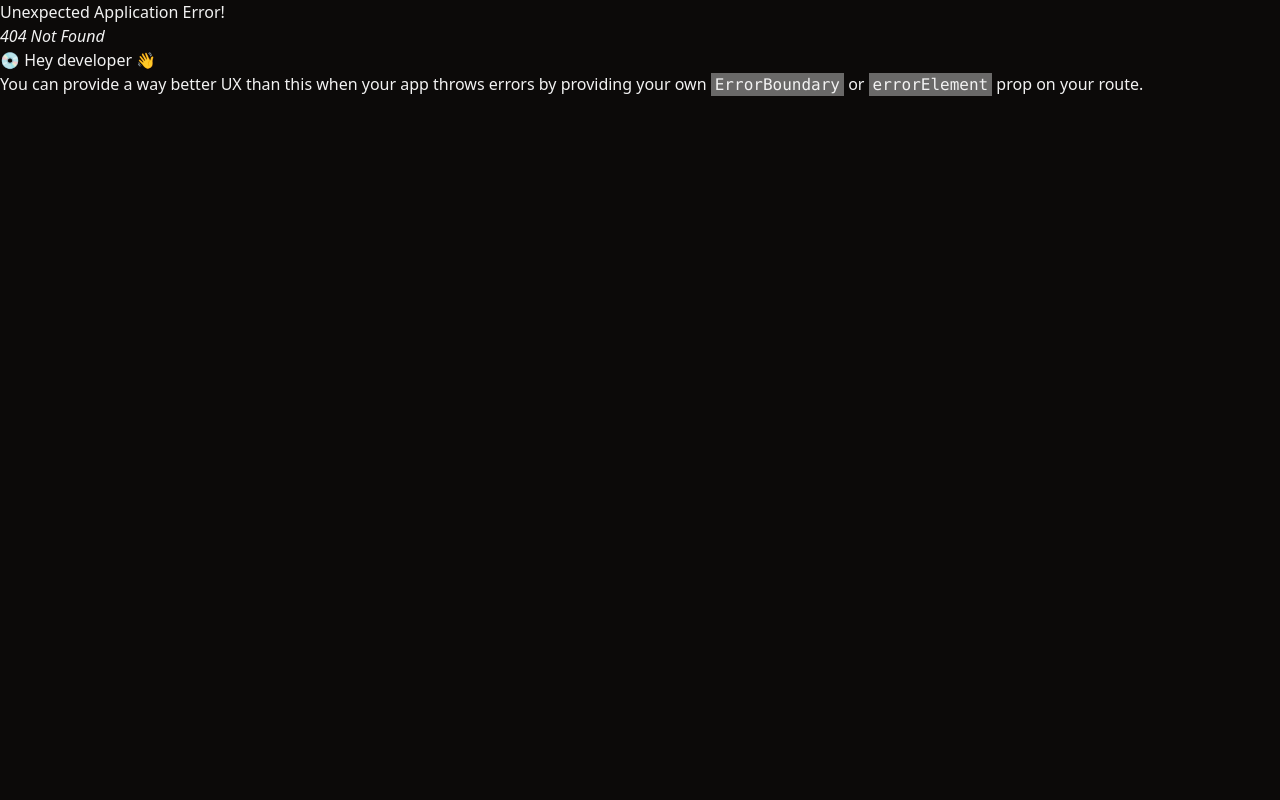
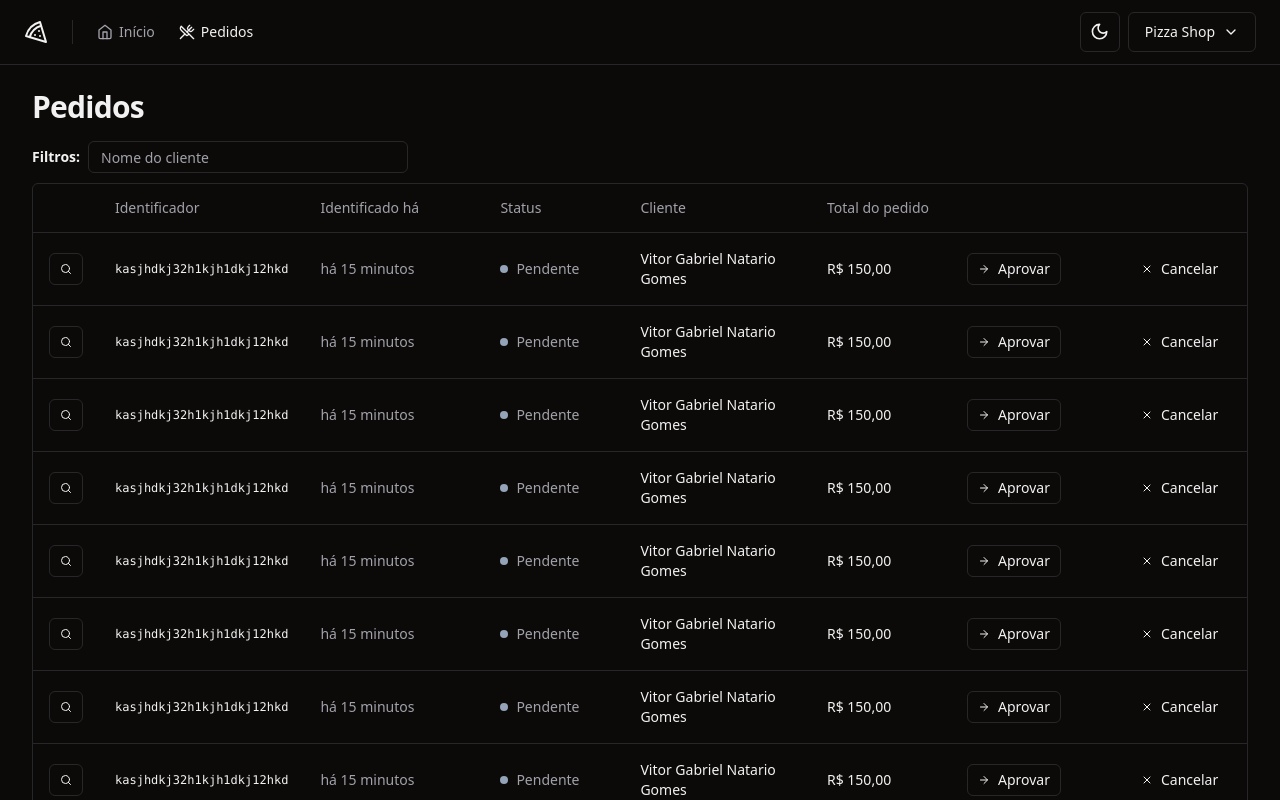
Before and after one commit to VNatario/pizzashop-web, a React (Vite) app: page /orders in a window 1280 px wide. Before the commit this address had no page. Shown: the top 800 px of the page. Built offline with nearby package versions, Linux system fonts and the light colour scheme.

Commit message:
feat: create order list

```diff
--- a/src/components/ui/button.tsx
+++ b/src/components/ui/button.tsx
@@ -22,6 +22,7 @@
       size: {
         default: 'h-10 px-4 py-2',
         sm: 'h-9 rounded-md px-3',
+        xs: 'h-8 rounded-md px-2.5',
         lg: 'h-11 rounded-md px-8',
         icon: 'h-10 w-10',
       },
--- /dev/null
+++ b/src/components/ui/table.tsx
@@ -0,0 +1,117 @@
+import * as React from "react"
+
+import { cn } from "@/lib/utils"
+
+const Table = React.forwardRef<
+  HTMLTableElement,
+  React.HTMLAttributes<HTMLTableElement>
+>(({ className, ...props }, ref) => (
+  <div className="relative w-full overflow-auto">
+    <table
+      ref={ref}
+      className={cn("w-full caption-bottom text-sm", className)}
+      {...props}
+    />
+  </div>
+))
+Table.displayName = "Table"
+
+const TableHeader = React.forwardRef<
+  HTMLTableSectionElement,
+  React.HTMLAttributes<HTMLTableSectionElement>
+>(({ className, ...props }, ref) => (
+  <thead ref={ref} className={cn("[&_tr]:border-b", className)} {...props} />
+))
+TableHeader.displayName = "TableHeader"
+
+const TableBody = React.forwardRef<
+  HTMLTableSectionElement,
+  React.HTMLAttributes<HTMLTableSectionElement>
+>(({ className, ...props }, ref) => (
+  <tbody
+    ref={ref}
+    className={cn("[&_tr:last-child]:border-0", className)}
+    {...props}
+  />
+))
+TableBody.displayName = "TableBody"
+
+const TableFooter = React.forwardRef<
+  HTMLTableSectionElement,
+  React.HTMLAttributes<HTMLTableSectionElement>
+>(({ className, ...props }, ref) => (
+  <tfoot
+    ref={ref}
+    className={cn(
+      "border-t bg-muted/50 font-medium [&>tr]:last:border-b-0",
+      className
+    )}
+    {...props}
+  />
+))
+TableFooter.displayName = "TableFooter"
+
+const TableRow = React.forwardRef<
+  HTMLTableRowElement,
+  React.HTMLAttributes<HTMLTableRowElement>
+>(({ className, ...props }, ref) => (
+  <tr
+    ref={ref}
+    className={cn(
+      "border-b transition-colors hover:bg-muted/50 data-[state=selected]:bg-muted",
+      className
+    )}
+    {...props}
+  />
+))
+TableRow.displayName = "TableRow"
+
+const TableHead = React.forwardRef<
+  HTMLTableCellElement,
+  React.ThHTMLAttributes<HTMLTableCellElement>
+>(({ className, ...props }, ref) => (
+  <th
+    ref={ref}
+    className={cn(
+      "h-12 px-4 text-left align-middle font-medium text-muted-foreground [&:has([role=checkbox])]:pr-0",
+      className
+    )}
+    {...props}
+  />
+))
+TableHead.displayName = "TableHead"
+
+const TableCell = React.forwardRef<
+  HTMLTableCellElement,
+  React.TdHTMLAttributes<HTMLTableCellElement>
+>(({ className, ...props }, ref) => (
+  <td
+    ref={ref}
+    className={cn("p-4 align-middle [&:has([role=checkbox])]:pr-0", className)}
+    {...props}
+  />
+))
+TableCell.displayName = "TableCell"
+
+const TableCaption = React.forwardRef<
+  HTMLTableCaptionElement,
+  React.HTMLAttributes<HTMLTableCaptionElement>
+>(({ className, ...props }, ref) => (
+  <caption
+    ref={ref}
+    className={cn("mt-4 text-sm text-muted-foreground", className)}
+    {...props}
+  />
+))
+TableCaption.displayName = "TableCaption"
+
+export {
+  Table,
+  TableHeader,
+  TableBody,
+  TableFooter,
+  TableHead,
+  TableRow,
+  TableCell,
+  TableCaption,
+}
--- /dev/null
+++ b/src/pages/app/orders/orders.tsx
@@ -0,0 +1,93 @@
+import { ArrowRight, Search, X } from 'lucide-react'
+import { Helmet } from 'react-helmet-async'
+
+import { Button } from '@/components/ui/button'
+import { Input } from '@/components/ui/input'
+import {
+  Table,
+  TableBody,
+  TableCell,
+  TableHead,
+  TableHeader,
+  TableRow,
+} from '@/components/ui/table'
+
+export function Orders() {
+  return (
+    <>
+      <Helmet title="Pedidos" />
+      <div className="flex flex-col gap-4">
+        <h1 className="text-3xl font-bold tracking-tight">Pedidos</h1>
+      </div>
+      <div className="space-y-2.5">
+        <form action="" className="flex items-center gap-2">
+          <span className="text-sm font-semibold">Filtros:</span>
+          <Input placeholder="Nome do cliente" className="h-8 w-[320px]" />
+        </form>
+
+        <div className="rounded-md border">
+          <Table>
+            <TableHeader>
+              <TableRow>
+                <TableHead className="w-[64px]"></TableHead>
+                <TableHead className="w-[140px]">Identificador</TableHead>
+                <TableHead className="w-[180px]">Identificado há</TableHead>
+                <TableHead className="w-[140px]">Status</TableHead>
+                <TableHead>Cliente</TableHead>
+                <TableHead className="w-[140px]">Total do pedido</TableHead>
+                <TableHead className="w-[164px]"></TableHead>
+                <TableHead className="w-[132px]"></TableHead>
+              </TableRow>
+            </TableHeader>
+            <TableBody>
+              {Array.from({ length: 10 }).map((_, i) => {
+                return (
+                  <TableRow key={i}>
+                    <TableCell>
+                      <Button variant="outline" size="xs">
+                        <Search className="h-3 w-3" />
+                        <span className="sr-only">Detalhes do pedido</span>
+                      </Button>
+                    </TableCell>
+                    <TableCell className="font-mono text-xs font-medium">
+                      kasjhdkj32h1kjh1dkj12hkd
+                    </TableCell>
+                    <TableCell className="text-muted-foreground">
+                      há 15 minutos
+                    </TableCell>
+                    <TableCell>
+                      <div className="flex items-center gap-2">
+                        <span className="h-2 w-2 rounded-full bg-slate-400" />
+                        <span className="font-medium text-muted-foreground">
+                          Pendente
+                        </span>
+                      </div>
+                    </TableCell>
+                    <TableCell className="font-medium">
+                      Vitor Gabriel Natario Gomes
+                    </TableCell>
+                    <TableCell>
+                      <span className="font-medium">R$ 150,00</span>
+                    </TableCell>
+                    <TableCell>
+                      <Button variant="outline" size="xs">
+                        <ArrowRight className="mr-2 h-3 w-3" />
+                        Aprovar
+                      </Button>
+                    </TableCell>
+                    <TableCell>
+                      <Button variant="ghost" size="xs">
+                        <X className="mr-2 h-3 w-3" />
+                        Cancelar
+                      </Button>
+                    </TableCell>
+                  </TableRow>
+                )
+              })}
+            </TableBody>
+          </Table>
+        </div>
+      </div>
+    </>
+  )
+}
--- a/src/routes.tsx
+++ b/src/routes.tsx
@@ -1,6 +1,7 @@
 import { createBrowserRouter } from 'react-router-dom'
 
 import { Dashboard } from './pages/app/dashboard'
+import { Orders } from './pages/app/orders/orders'
 import { SignIn } from './pages/auth/sign-in'
 import { SignUp } from './pages/auth/sign-up'
 import { AppLayout } from './pages/layouts/app'
@@ -10,7 +11,10 @@
   {
     path: '/',
     element: <AppLayout />,
-    children: [{ path: '/', element: <Dashboard /> }],
+    children: [
+      { path: '/', element: <Dashboard /> },
+      { path: '/orders', element: <Orders /> },
+    ],
   },
   {
     path: '/',
```
